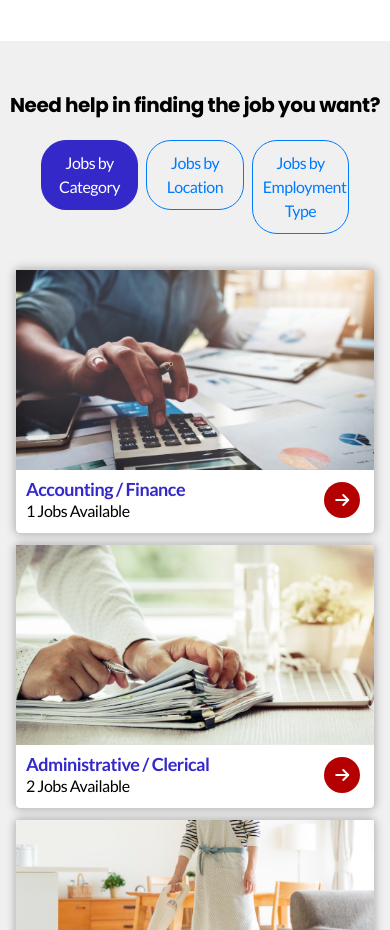
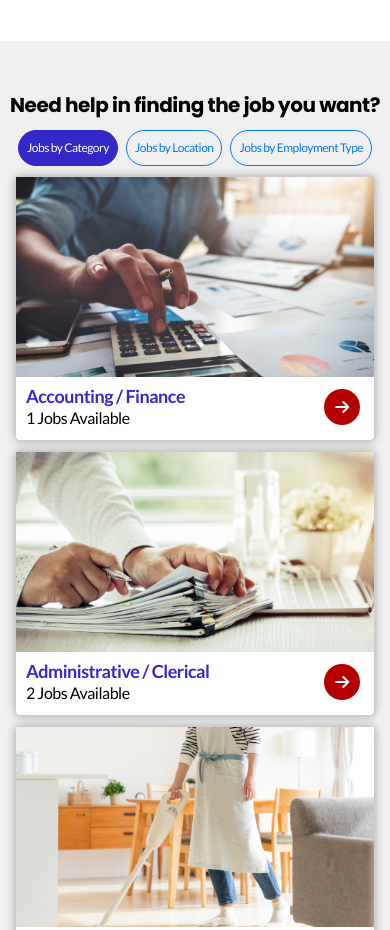
Before and after one commit to phr9000/seniorJob, a React (Create React App) app: page / in a window 390 px wide. Shown: the part 2960-3890 px from the top of the page. Built offline with nearby package versions, Linux system fonts and the light colour scheme.

Commit message:
revise main tab responsive

```diff
--- a/src/assets/styles/base/tab.scss
+++ b/src/assets/styles/base/tab.scss
@@ -33,4 +33,16 @@
             }
         }
     }
+    @media (#{$mobile}) {
+        width: fit-content;
+        margin: 0 auto;
+        margin-bottom: 1rem;
+        li {
+            width: auto;
+            a {
+                padding: 0.8rem;
+                font-size: 1.2rem;
+            }
+        }
+    }
 }
```
